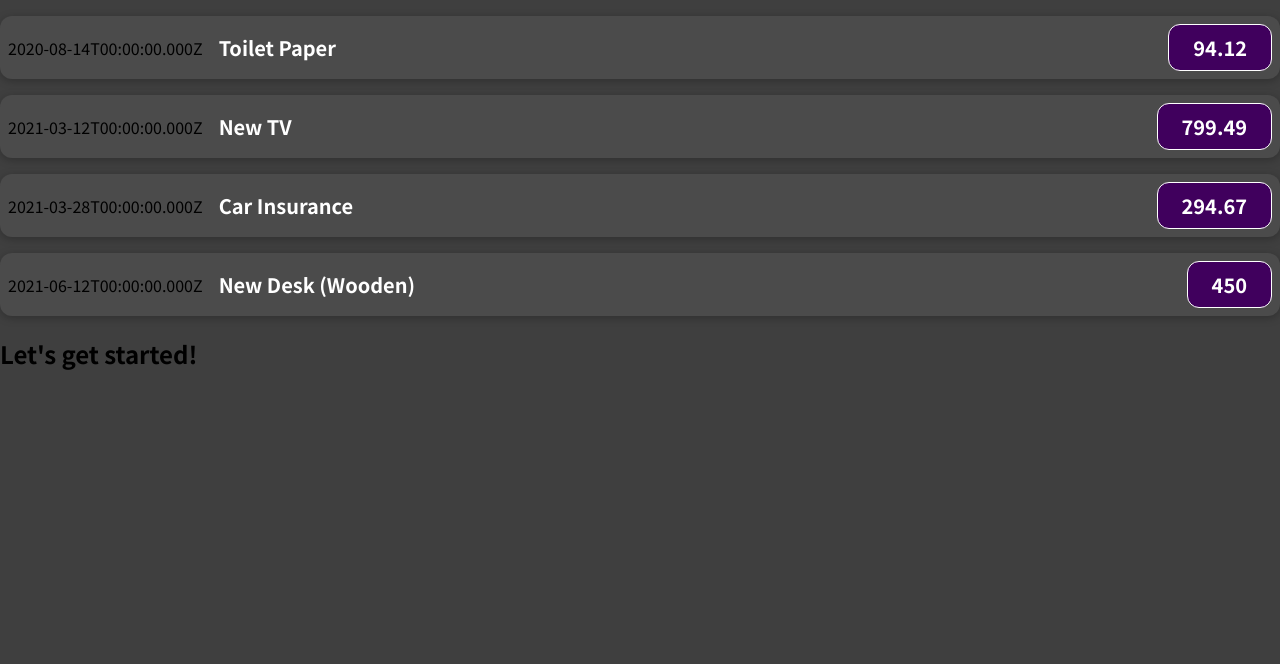
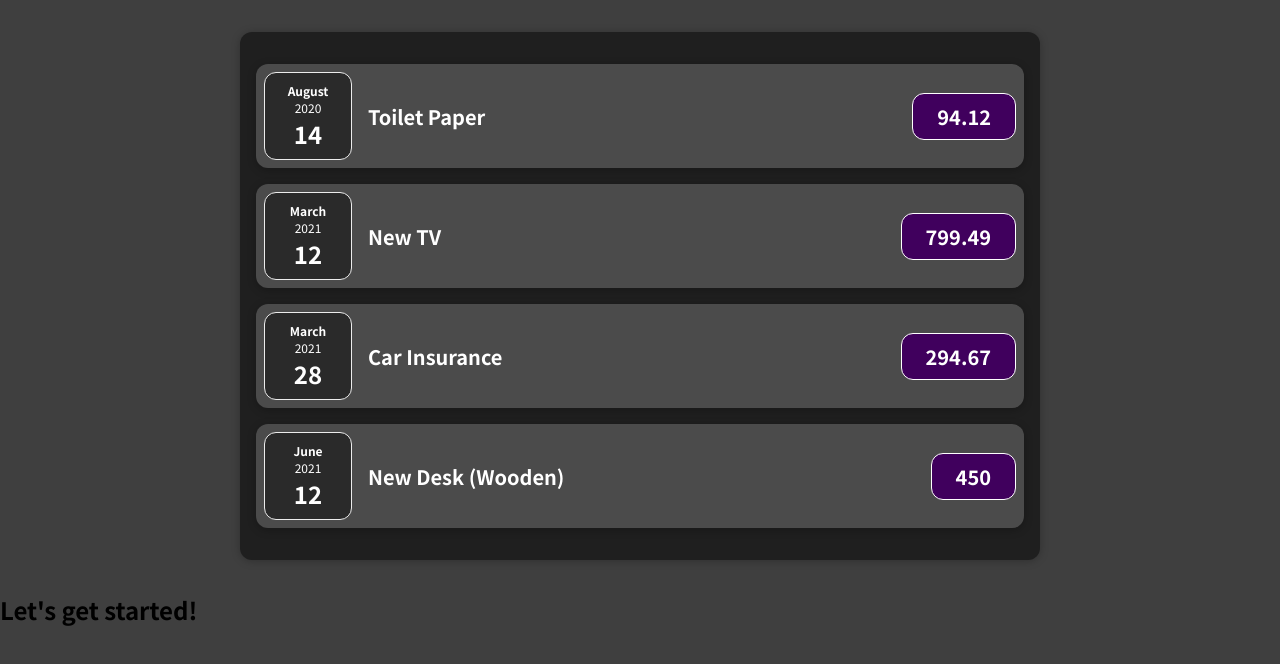
Before and after one commit to Kunal-Rawat22/React-Project-1, a React (Create React App) app: page / in a window 1280 px wide. Shown: the top 664 px of the page. Built offline with nearby package versions, Linux system fonts and the light colour scheme.

Commit message:
Splited the Code in into multiple components

```diff
--- a/src/App.js
+++ /dev/null
@@ -1,61 +0,0 @@
-import ExpenseItem from "./Components/ExpenseItem";
-function App() {
-  const expenses = [
-    {
-      id: "e1",
-      title: "Toilet Paper",
-      amount: 94.12,
-      date: new Date(2020, 7, 14)
-    },
-    {
-      id: "e2",
-      title: "New TV",
-      amount: 799.49,
-      date: new Date(2021, 2, 12)
-    },
-    {
-      id: "e3",
-      title: "Car Insurance",
-      amount: 294.67,
-      date: new Date(2021, 2, 28)
-    },
-    {
-      id: "e4",
-      title: "New Desk (Wooden)",
-      amount: 450,
-      date: new Date(2021, 5, 12)
-    },
-  ];
-  return (
-    <div>
-      <ExpenseItem
-        title={expenses[0].title}
-        amount={expenses[0].amount}
-        date={expenses[0].date}
-        id={expenses[0].id}
-      />
-      <ExpenseItem
-        title={expenses[1].title}
-        amount={expenses[1].amount}
-        date={expenses[1].date}
-        id={expenses[1].id}
-      />
-      <ExpenseItem
-        title={expenses[2].title}
-        amount={expenses[2].amount}
-        date={expenses[2].date}
-        id={expenses[2].id}
-      />
-      <ExpenseItem
-        title={expenses[3].title}
-        amount={expenses[3].amount}
-        date={expenses[3].date}
-        id={expenses[3].id}
-      />
-
-      <h2>Let's get started!</h2>
-    </div>
-  );
-}
-
-export default App;
--- /dev/null
+++ b/src/App.jsx
@@ -0,0 +1,38 @@
+import ExpenseItems from "./Components/ExpenseItems";
+
+function App() {
+  const expenses = [
+    {
+      id: "e1",
+      title: "Toilet Paper",
+      amount: 94.12,
+      date: new Date(2020, 7, 14)
+    },
+    {
+      id: "e2",
+      title: "New TV",
+      amount: 799.49,
+      date: new Date(2021, 2, 12)
+    },
+    {
+      id: "e3",
+      title: "Car Insurance",
+      amount: 294.67,
+      date: new Date(2021, 2, 28)
+    },
+    {
+      id: "e4",
+      title: "New Desk (Wooden)",
+      amount: 450,
+      date: new Date(2021, 5, 12)
+    },
+  ];
+  return (
+    <div>
+      <ExpenseItems expenses={expenses} />
+      <h2>Let's get started!</h2>
+    </div>
+  );
+}
+
+export default App;
--- /dev/null
+++ b/src/Components/ExpenseDate.css
@@ -0,0 +1,26 @@
+.expense-date {
+    display: flex;
+    flex-direction: column;
+    width: 5.5rem;
+    height: 5.5rem;
+    border: 1px solid #ececec;
+    background-color: #2a2a2a;
+    color: white;
+    border-radius: 12px;
+    align-items: center;
+    justify-content: center;
+}
+
+.expense-date__month {
+    font-size: 0.75rem;
+    font-weight: bold;
+}
+
+.expense-date__year {
+    font-size: 0.75rem;
+}
+
+.expense-date__day {
+    font-size: 1.5rem;
+    font-weight: bold;
+}
--- /dev/null
+++ b/src/Components/ExpenseDate.jsx
@@ -0,0 +1,14 @@
+import './ExpenseDate.css';
+
+export default function ExpenseDate(props) {
+  const month = props.date.toLocaleString("en-US", { month: "long" });
+  const day = props.date.toLocaleString("en-US", { day: "2-digit" });
+  const year = props.date.getFullYear();
+  return (
+    <div className="expense-date">
+      <div className="expense-date__month ">{month}</div>
+      <div className="expense-date__year">{year}</div>
+      <div className="expense-date__day">{day}</div>
+    </div>
+  );
+}
--- a/src/Components/ExpenseItem.js
+++ b/src/Components/ExpenseItem.jsx
@@ -1,11 +1,9 @@
 import "./ExpenseItem.css";
+import Date from "./ExpenseDate";
 function ExpenseItem(props) {
   return (
     <div className="expense-item">
-          {/* <div>{date.getDate()} {date.getMonth()} { date.getFullYear()}</div> */}
-          <div>
-              {props.date.toISOString()}
-          </div>
+      <Date date={props.date} />
       <div className="expense-item__description">
         <h2>{props.title}</h2>
         <div className="expense-item__price">{props.amount}</div>
--- /dev/null
+++ b/src/Components/ExpenseItems.css
@@ -0,0 +1,9 @@
+.expenses {
+    padding: 1rem;
+    background-color: rgb(31, 31, 31);
+    margin: 2rem auto;
+    width: 50rem;
+    max-width: 95%;
+    border-radius: 12px;
+    box-shadow: 0 1px 8px rgba(0, 0, 0, 0.25);
+}
--- /dev/null
+++ b/src/Components/ExpenseItems.jsx
@@ -0,0 +1,37 @@
+import './ExpenseItems.css';
+import ExpenseItem from "./ExpenseItem";
+
+export default function ExpenseItems({expenses})
+{
+
+    return (
+      <div className='expenses'>
+        <ExpenseItem
+          title={expenses[0].title}
+          amount={expenses[0].amount}
+          date={expenses[0].date}
+          id={expenses[0].id}
+        />
+        <ExpenseItem
+          title={expenses[1].title}
+          amount={expenses[1].amount}
+          date={expenses[1].date}
+          id={expenses[1].id}
+        />
+        <ExpenseItem
+          title={expenses[2].title}
+          amount={expenses[2].amount}
+          date={expenses[2].date}
+          id={expenses[2].id}
+        />
+        <ExpenseItem
+          title={expenses[3].title}
+          amount={expenses[3].amount}
+          date={expenses[3].date}
+          id={expenses[3].id}
+        />
+      </div>
+    );
+
+
+}
```
